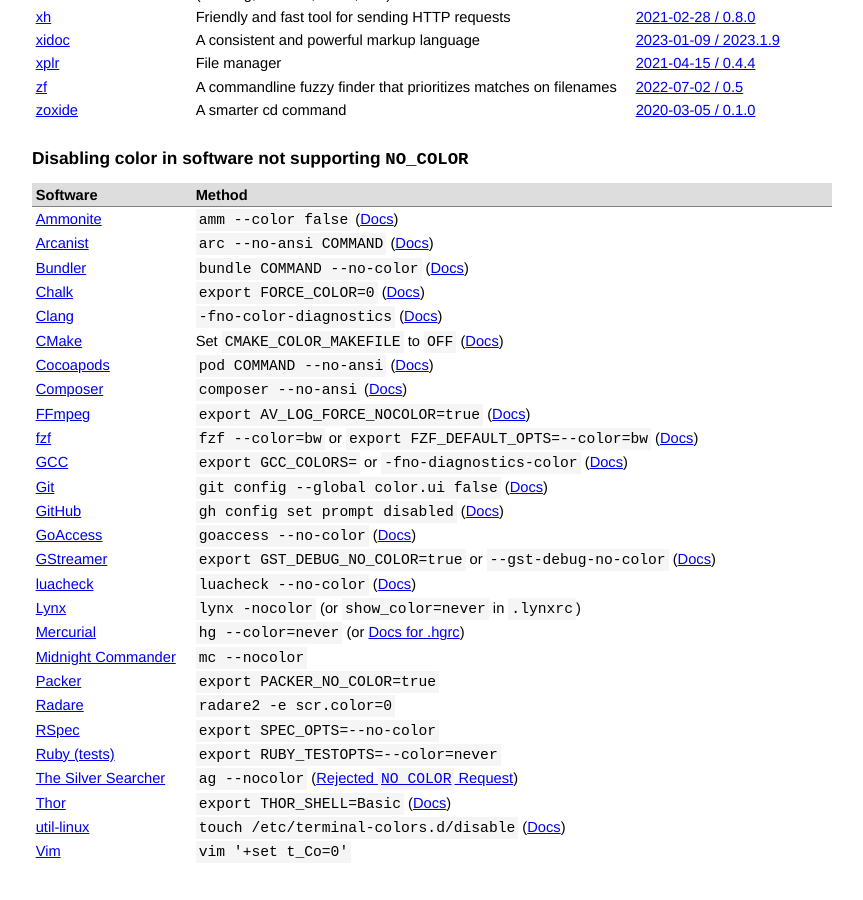
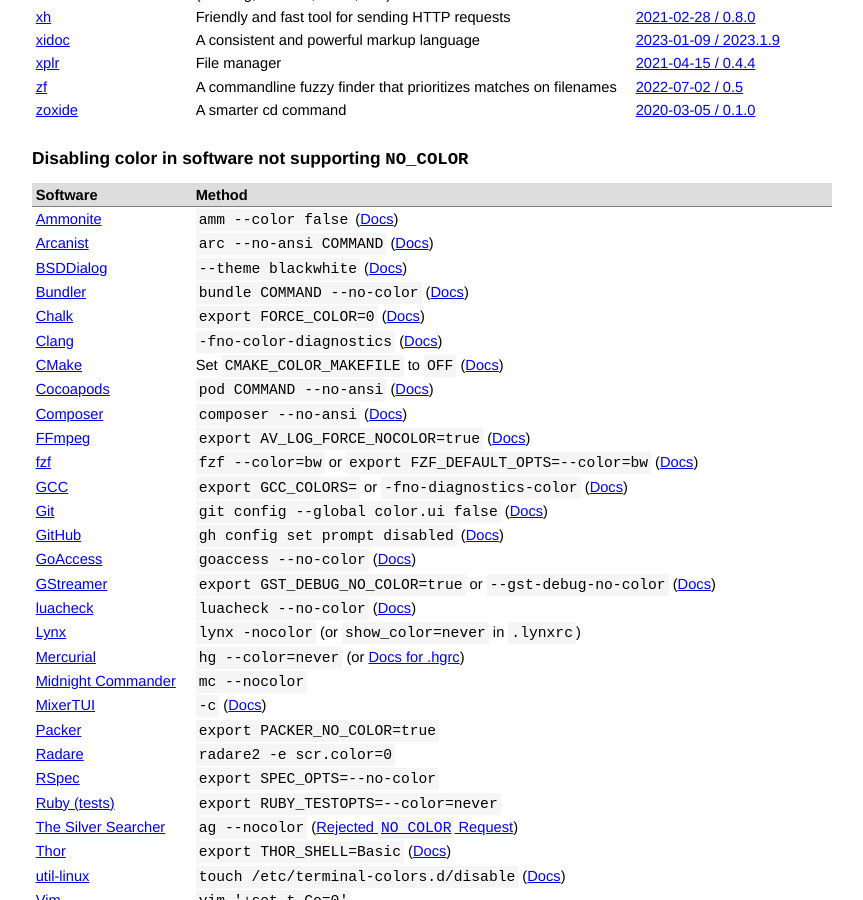
Before and after one commit to jcs/no_color, a Jekyll site: the page built from index.md, in a window 1280 px wide and 900 px high, scrolled down 5232 px. Shown: the whole window, without its empty margins (208-1071 px from the left). Built offline with Jekyll 4.4.1, drawn with Linux system fonts in a browser that asks for light colours; our own code applies the rules of GitHub Pages for plain Markdown files.

Commit message:
Add bsddialog and mixertui

```diff
--- a/index.md
+++ b/index.md
@@ -270,6 +270,7 @@ color by default via `NO_COLOR`.
 |:-|:-|
 | [Ammonite](https://github.com/lihaoyi/Ammonite) | `amm --color false` ([Docs](https://ammonite.io/#1.0.0)) |
 | [Arcanist](https://github.com/phacility/arcanist) | `arc --no-ansi COMMAND` ([Docs](http://manpages.ubuntu.com/manpages/xenial/man1/arc.1.html)) |
+| [BSDDialog](https://gitlab.com/alfix/bsddialog) | `--theme blackwhite` ([Docs](https://alfonsosiciliano.gitlab.io/posts/2022-01-26-manual-bsddialog.html)) |
 | [Bundler](https://bundler.io/) | `bundle COMMAND --no-color` ([Docs](https://bundler.io/v1.15/man/bundle.1.html)) |
 | [Chalk](https://github.com/chalk/chalk) | `export FORCE_COLOR=0` ([Docs](https://github.com/chalk/chalk#supportscolor)) |
 | [Clang](https://clang.llvm.org/) | `-fno-color-diagnostics` ([Docs](https://clang.llvm.org/docs/UsersManual.html#formatting-of-diagnostics)) |
@@ -287,6 +288,7 @@ color by default via `NO_COLOR`.
 | [Lynx](http://lynx.browser.org/) | `lynx -nocolor` (or `show_color=never` in `.lynxrc`) |
 | [Mercurial](https://www.mercurial-scm.org/) | `hg --color=never` (or [Docs for .hgrc](https://www.mercurial-scm.org/wiki/ColorExtension)) |
 | [Midnight Commander](https://midnight-commander.org/) | `mc --nocolor` |
+| [MixerTUI](https://gitlab.com/alfix/mixertui) | `-c` ([Docs](https://man.freebsd.org/mixertui/8)) |
 | [Packer](https://www.packer.io/) | `export PACKER_NO_COLOR=true` |
 | [Radare](https://www.radare.org/r/) | `radare2 -e scr.color=0` |
 | [RSpec](http://rspec.info/) | `export SPEC_OPTS=--no-color` |
```
